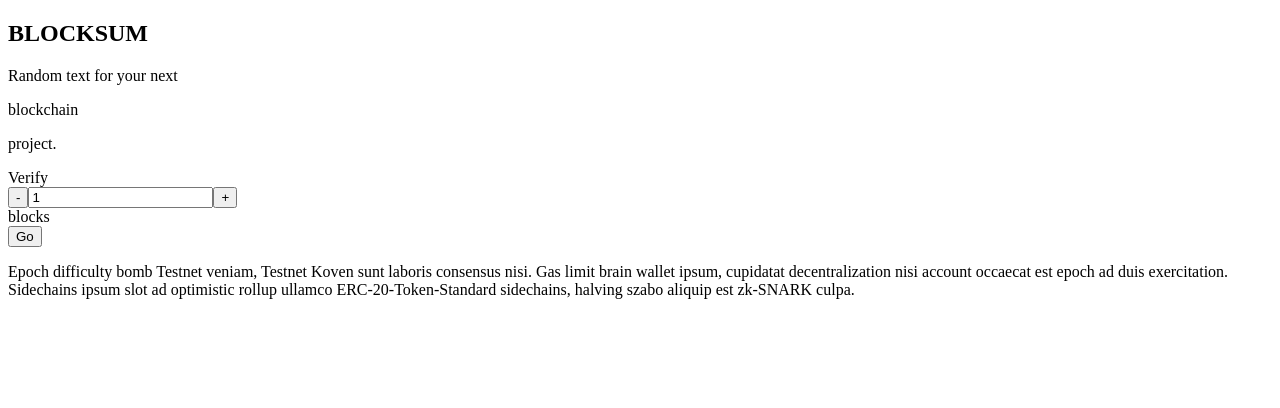
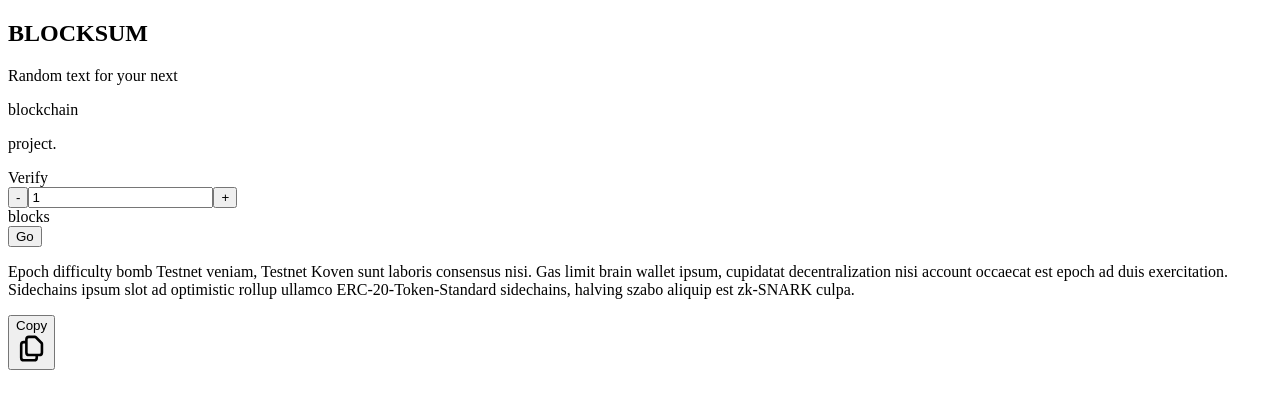
Before and after one commit to j-dsmith/blocksum, a Next.js app: page /results/1 in a window 1280 px wide. Shown: the top 408 px of the page. Built offline with nearby package versions, Linux system fonts and the light colour scheme.

Commit message:
Copy to clipboard of results functionality added in

```diff
--- a/pages/results/[numParagraphs].js
+++ b/pages/results/[numParagraphs].js
@@ -1,13 +1,39 @@
+import { useRef } from "react";
 import generateBlocks from "../../helpers/generate-text";
 
 const BlocksumResults = ({ paragraphs }) => {
+  const resultsRef = useRef();
+
   return (
-    <section id="results" className="h-content bg-white p-8">
+    <section id="results" className="h-content bg-white p-6" ref={resultsRef}>
       {paragraphs.map((paragraph, idx) => (
         <p key={idx} className="mb-8">
           {paragraph}
         </p>
       ))}
+
+      <button
+        onClick={() =>
+          navigator.clipboard.writeText(resultsRef.current.innerText)
+        }
+        className="flex items-center justify-between w-1/3 px-3 py-2 border border-black border-solid text-black font-mono text-lg font-bold hover:bg-black hover:text-white transition-colors"
+      >
+        Copy
+        <svg
+          xmlns="http://www.w3.org/2000/svg"
+          className="h-4 w-4"
+          fill="none"
+          viewBox="0 0 24 24"
+          stroke="currentColor"
+        >
+          <path
+            strokeLinecap="round"
+            strokeLinejoin="round"
+            strokeWidth={2}
+            d="M8 7v8a2 2 0 002 2h6M8 7V5a2 2 0 012-2h4.586a1 1 0 01.707.293l4.414 4.414a1 1 0 01.293.707V15a2 2 0 01-2 2h-2M8 7H6a2 2 0 00-2 2v10a2 2 0 002 2h8a2 2 0 002-2v-2"
+          />
+        </svg>
+      </button>
     </section>
   );
 };
```
